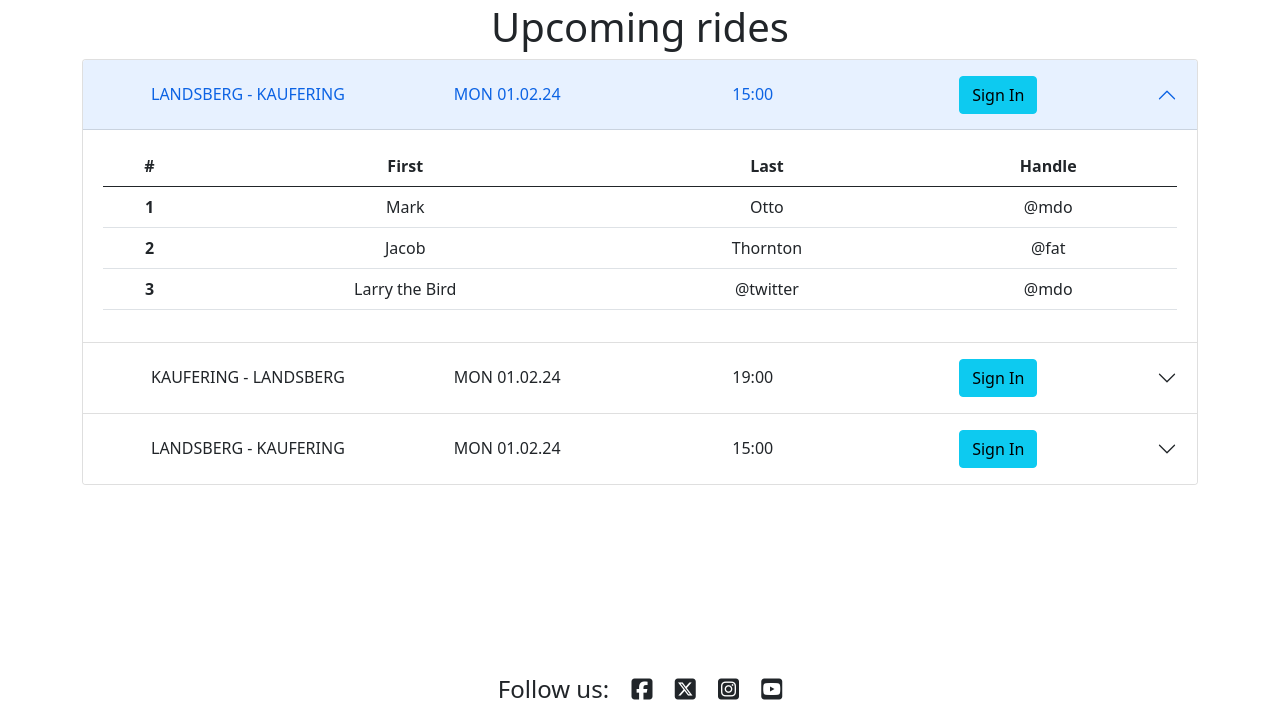
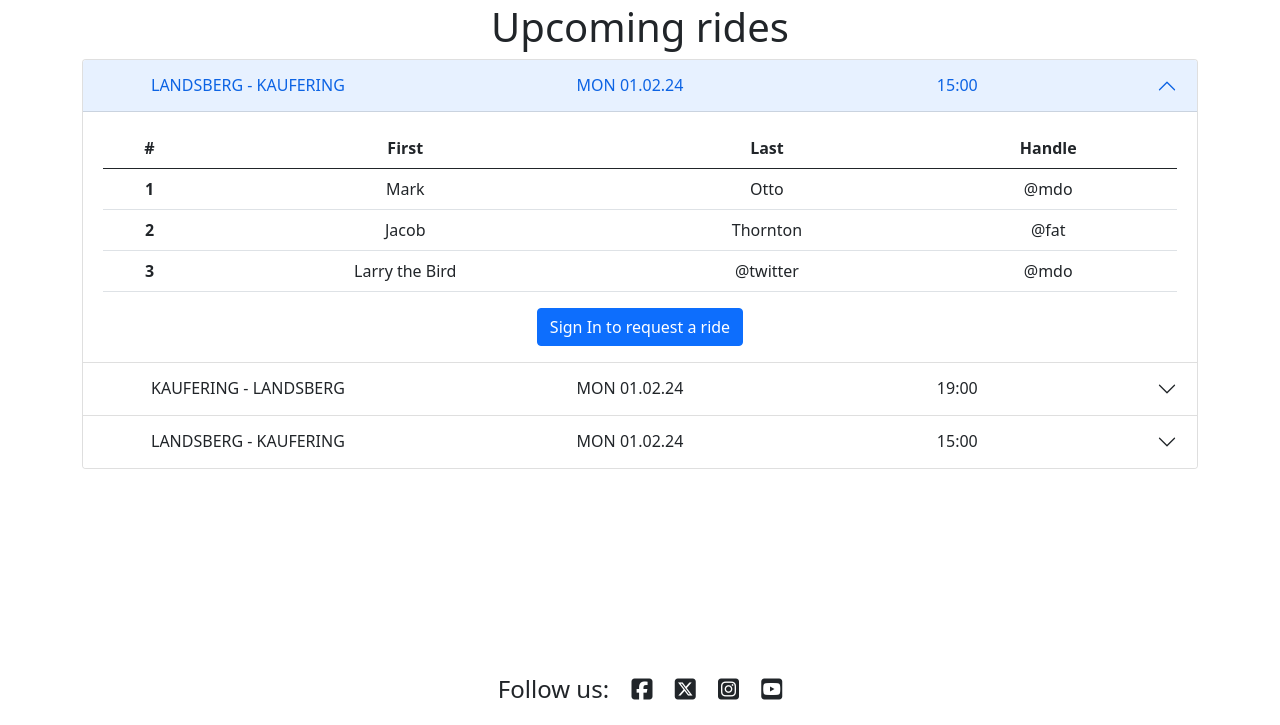
Before and after one commit to A-Hoenig/Hitch, a Django app: page / in a window 1280 px wide, after a click that opens the changed part. Shown: the part 53-778 px from the top of the page. Run offline with Django 4.2, Linux system fonts and the light colour scheme; some libraries are stand-ins or nearby versions.

Commit message:
improve hitch a ride button insode accordion and add modal structure

```diff
--- a/rides/templates/rides/rides.html
+++ b/rides/templates/rides/rides.html
@@ -5,6 +5,31 @@
 
 {% block content %}
 <h1 class="text-center">Upcoming rides</h1>
+
+<!-- MODAL FOR HITCH REQUEST - HIDDEN BY DEFAULT-->
+<div class="modal fade" id="exampleModal" tabindex="-1" aria-labelledby="exampleModalLabel" aria-hidden="true">
+    <div class="modal-dialog">
+        <div class="modal-content">
+            <div class="modal-header">
+                <h1 class="modal-title fs-5" id="exampleModalLabel">Request a ride...</h1>
+                <button type="button" class="btn-close" data-bs-dismiss="modal" aria-label="Close"></button>
+            </div>
+            <div class="modal-body">
+                <form>
+                    <div class="mb-3">
+                        <label for="message-text" class="col-form-label">Message:</label>
+                        <textarea class="form-control" id="message-text"></textarea>
+                    </div>
+                </form>
+            </div>
+            <div class="modal-footer">
+                <button type="button" class="btn btn-secondary" data-bs-dismiss="modal">Close</button>
+                <button type="button" class="btn btn-primary">Request Ride</button>
+            </div>
+        </div>
+    </div>
+</div>
+<!-- END OF MODAL FOR HITCH REQUEST -->
 
 <div class="container-sm text-center">
     <div class="row gx-5">
@@ -26,18 +51,6 @@
                                     <div class="col">
                                         15:00
                                     </div>
-                                    {% if user.is_authenticated %}
-                                    <div class="col">
-                                        <a class="btn btn-info" data-bs-toggle="collapse" href="{% url 'about' %}"
-                                            role="button">Hitch Ride</a>
-                                    </div>
-                                    {% else%}
-                                    <div class="col">
-                                        <a class="btn btn-info" data-bs-toggle="collapse"
-                                            href="{% url 'account_login' %}" role=" button">Sign In</a>
-                                    </div>
-                                    {% endif%}
-
                                 </div>
                             </div>
                         </button>
@@ -75,6 +88,18 @@
                                     </tr>
                                 </tbody>
                             </table>
+                            {% if user.is_authenticated %}
+                            <div class="col">
+                                <button type="button" class="btn btn-primary  mb-3" data-bs-toggle="modal"
+                                    data-bs-target="#exampleModal" data-bs-whatever="@gest">Request to Hitch a
+                                    Ride!</button>
+                            </div>
+                            {% else%}
+                            <div class="col">
+                                <a class="btn btn-primary" data-bs-toggle="collapse" href="{% url 'account_login' %}"
+                                    role=" button">Sign In to request a ride</a>
+                            </div>
+                            {% endif%}
                         </div>
                     </div>
                 </div>
@@ -94,18 +119,7 @@
                                     <div class="col">
                                         19:00
                                     </div>
-                                    {% if user.is_authenticated %}
-                                    <div class="col">
-                                        <a class="btn btn-info" data-bs-toggle="collapse" href="{% url 'about' %}"
-                                            role="button">Hitch Ride</a>
-                                    </div>
-                                    {% else%}
-                                    <div class="col">
-                                        <a class="btn btn-info" data-bs-toggle="collapse"
-                                            href="{% url 'account_login' %}""
-                                            role=" button">Sign In</a>
-                                    </div>
-                                    {% endif%}
+
                                 </div>
                             </div>
                         </button>
@@ -114,6 +128,18 @@
                         <div class="accordion-body">
                             <strong>This is the second item's accordion body.</strong>
                         </div>
+                        {% if user.is_authenticated %}
+                        <div class="col">
+                            <button type="button" class="btn btn-primary mb-3" data-bs-toggle="modal"
+                                data-bs-target="#exampleModal" data-bs-whatever="@gest">Request to Hitch a
+                                Ride!</button>
+                        </div>
+                        {% else%}
+                        <div class="col">
+                            <a class="btn btn-primary mb-3" data-bs-toggle="collapse" href="{% url 'account_login' %}"
+                                role=" button">Sign In to request a ride</a>
+                        </div>
+                        {% endif%}
                     </div>
                 </div>
 
@@ -132,17 +158,7 @@
                                     <div class="col">
                                         15:00
                                     </div>
-                                    {% if user.is_authenticated %}
-                                    <div class="col">
-                                        <a class="btn btn-info" data-bs-toggle="collapse" href="{% url 'about' %}"
-                                            role="button">Hitch Ride</a>
-                                    </div>
-                                    {% else%}
-                                    <div class="col">
-                                        <a class="btn btn-info" data-bs-toggle="collapse"
-                                            href="{% url 'account_login' %}" role=" button">Sign In</a>
-                                    </div>
-                                    {% endif%}
+
                                 </div>
                             </div>
                         </button>
@@ -151,6 +167,18 @@
                         <div class="accordion-body">
                             <strong>This is the third item's accordion body.</strong>
                         </div>
+                        {% if user.is_authenticated %}
+                        <div class="col">
+                            <button type="button" class="btn btn-primary mb-3" data-bs-toggle="modal"
+                                data-bs-target="#exampleModal" data-bs-whatever="@gest">Request to Hitch a
+                                Ride!</button>
+                        </div>
+                        {% else%}
+                        <div class="col">
+                            <a class="btn btn-primary mb-3" data-bs-toggle="collapse" href="{% url 'account_login' %}"
+                                role=" button">Sign In to request a ride</a>
+                        </div>
+                        {% endif%}
                     </div>
                 </div>
             </div>
```
Also changed, not shown: rides/templates/rides/about.html (+5 -11 lines), static/js/script.js (+20 -1 lines).
